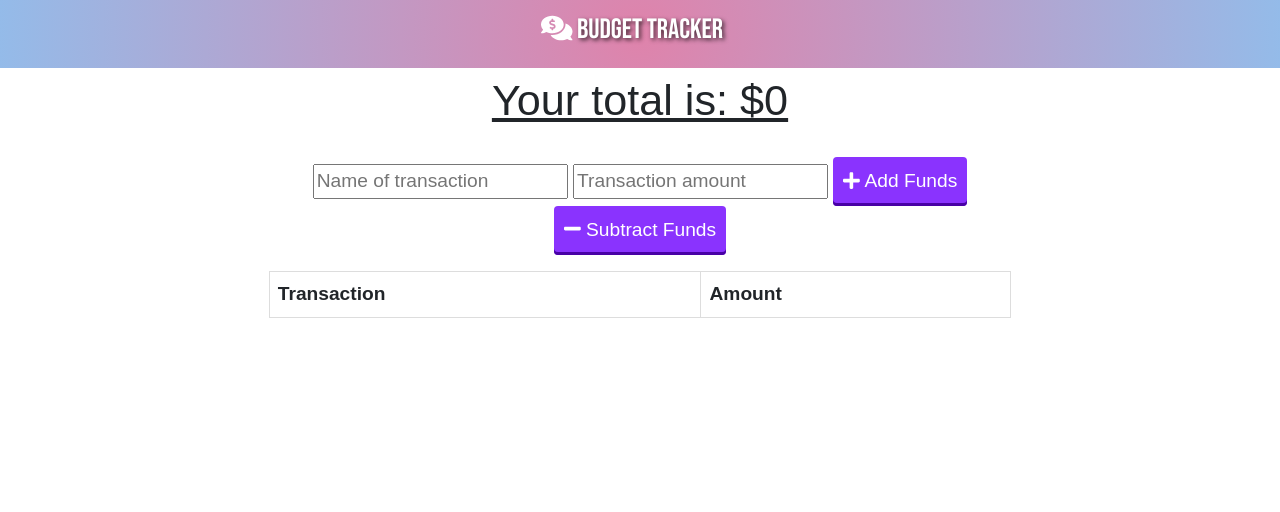
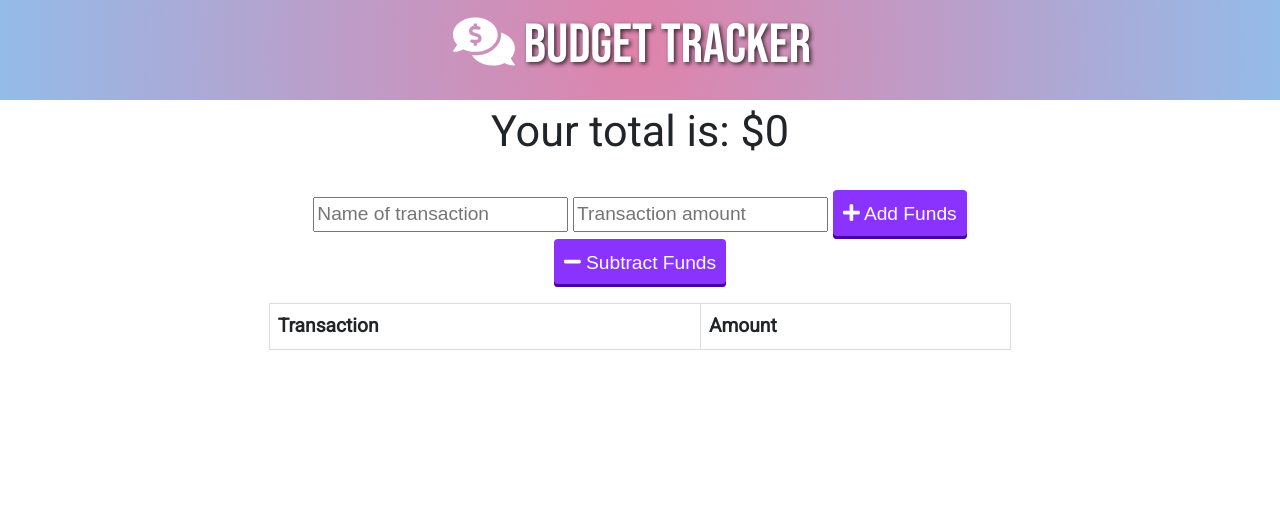
Before and after one commit to angelicalorraine/Budget-Tracker, a website: page public/index.html in a window 1280 px wide. Drawn offline with nearby package versions, Linux system fonts and the light colour scheme; no server answers.

Commit message:
font family & size update

```diff
--- a/public/styles.css
+++ b/public/styles.css
@@ -1,6 +1,6 @@
 body {
   font-size: 120%;
-  font-family: Arial;
+  font-family: Roboto;
 }
 
 button,
@@ -36,7 +36,6 @@ tr:nth-child(even) {
 
 .total {
   font-size: 150%;
-  text-decoration: underline;
 }
 
 .form {
@@ -81,6 +80,7 @@ button:active {
 }
 
 h3 {
+  font-size: 55px;
   font-family: Bebas Neue;
   color: white;
   text-shadow: 2px 2px 4px #000000b6;
```
